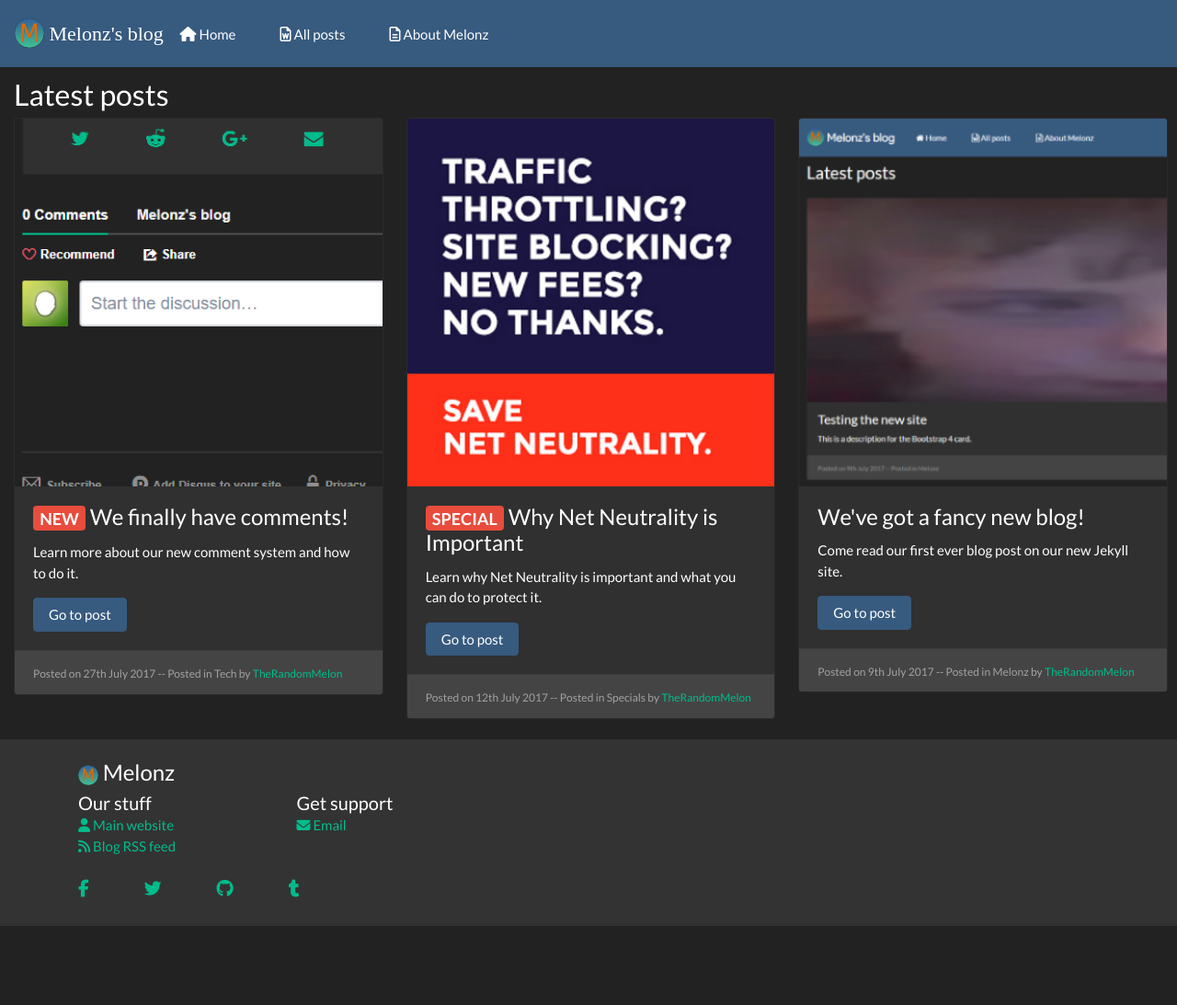
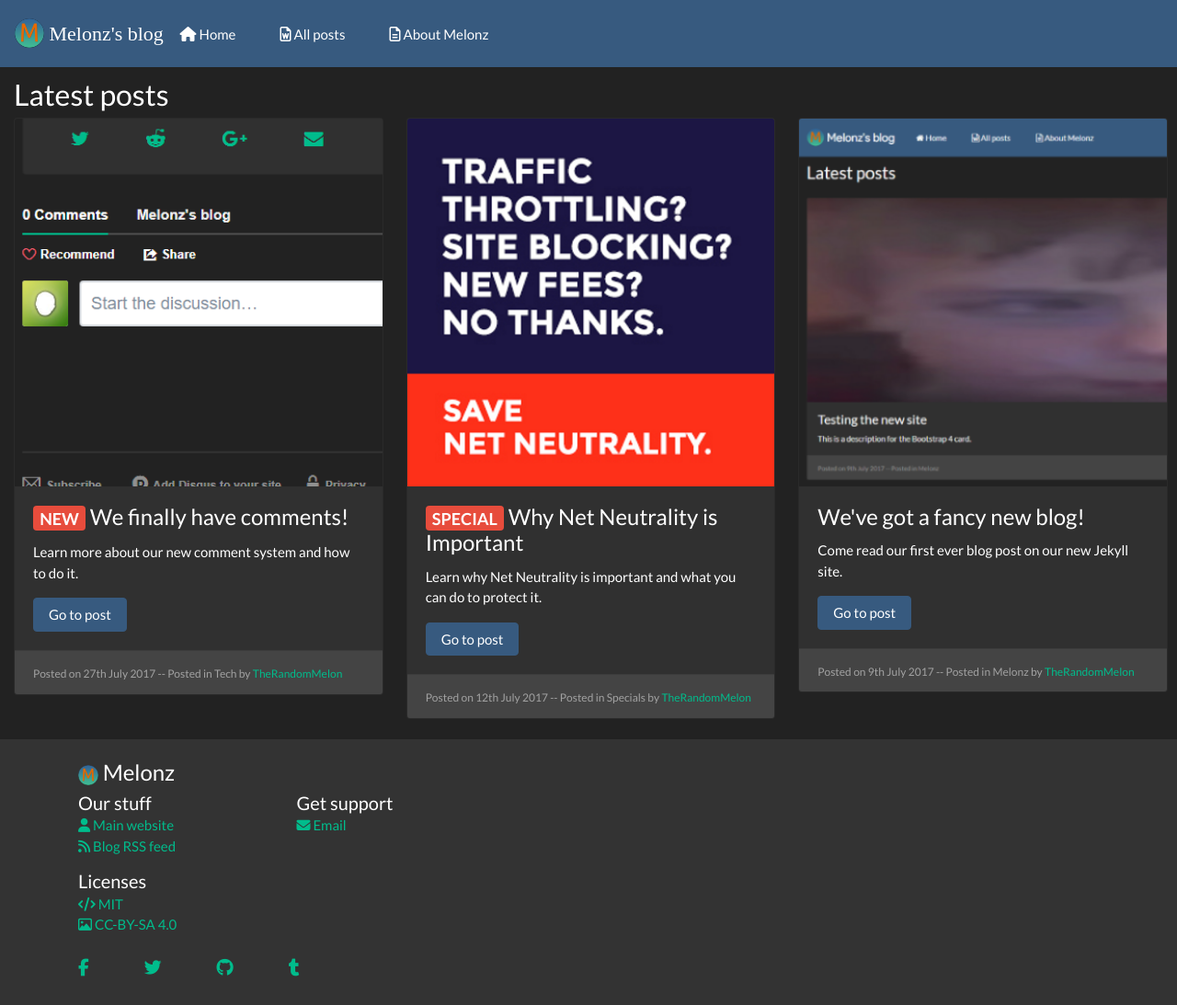
Before and after one commit to Melonz/old-blog, a Jekyll site: the page built from index.html, in a window 1280 px wide and 1093 px high. Shown: the whole window at 92% size. Built offline with Jekyll 4.4.1, drawn with Linux system fonts in a browser that asks for light colours; nearby versions of some CDN libraries; comment, search, counter and statistics services are not loaded.

Commit message:
Quick thing: Added licenses to footer

```diff
--- a/_includes/foot.html
+++ b/_includes/foot.html
@@ -24,6 +24,14 @@
                             <li><a href="mailto:support@melonz.nl"><i class="fa fa-envelope" aria-hidden="true"></i> Email</a></li>
                         </ul>
                     </div>
+					<div class="col-6">
+
+						<span class="h5">Licenses</span>
+                        <ul class="list-unstyled">
+                            <li><a href="https://github.com/Melonz/melonz.github.io/blob/master/LICENSE#L2"><i class="fa fa-code" aria-hidden="true"></i> MIT</a></li>
+							<li><a href="https://github.com/Melonz/melonz.github.io/blob/master/LICENSE#L13"><i class="fa fa-picture-o" aria-hidden="true"></i> CC-BY-SA 4.0</a></li>
+						</ul>
+                    </div>
                 </div>
                 <ul class="nav">
                     <li class="nav-item"><a href="https://www.facebook.com/melonzinc" class="nav-link pl-0" data-toggle="tooltip" data-placement="top" title="Facebook"><i class="fa fa-facebook fa-lg"></i></a></li>
```
